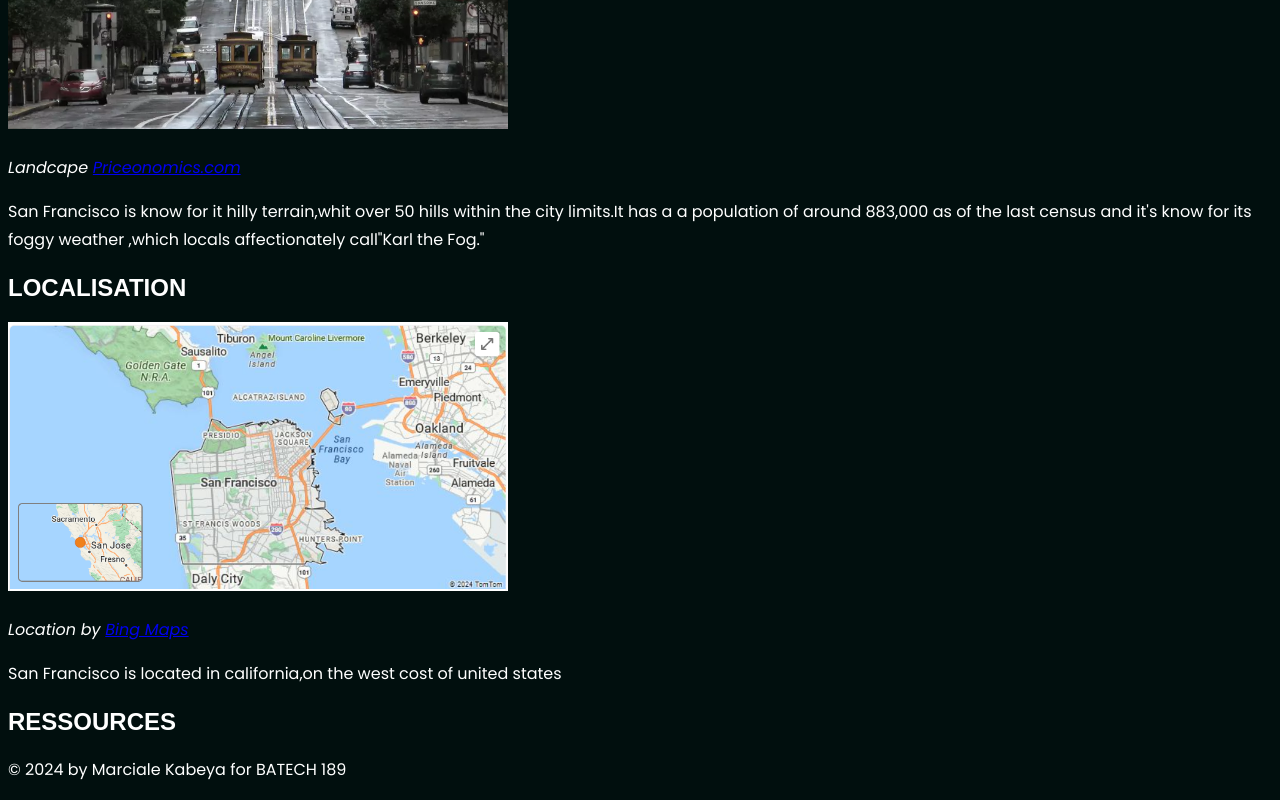
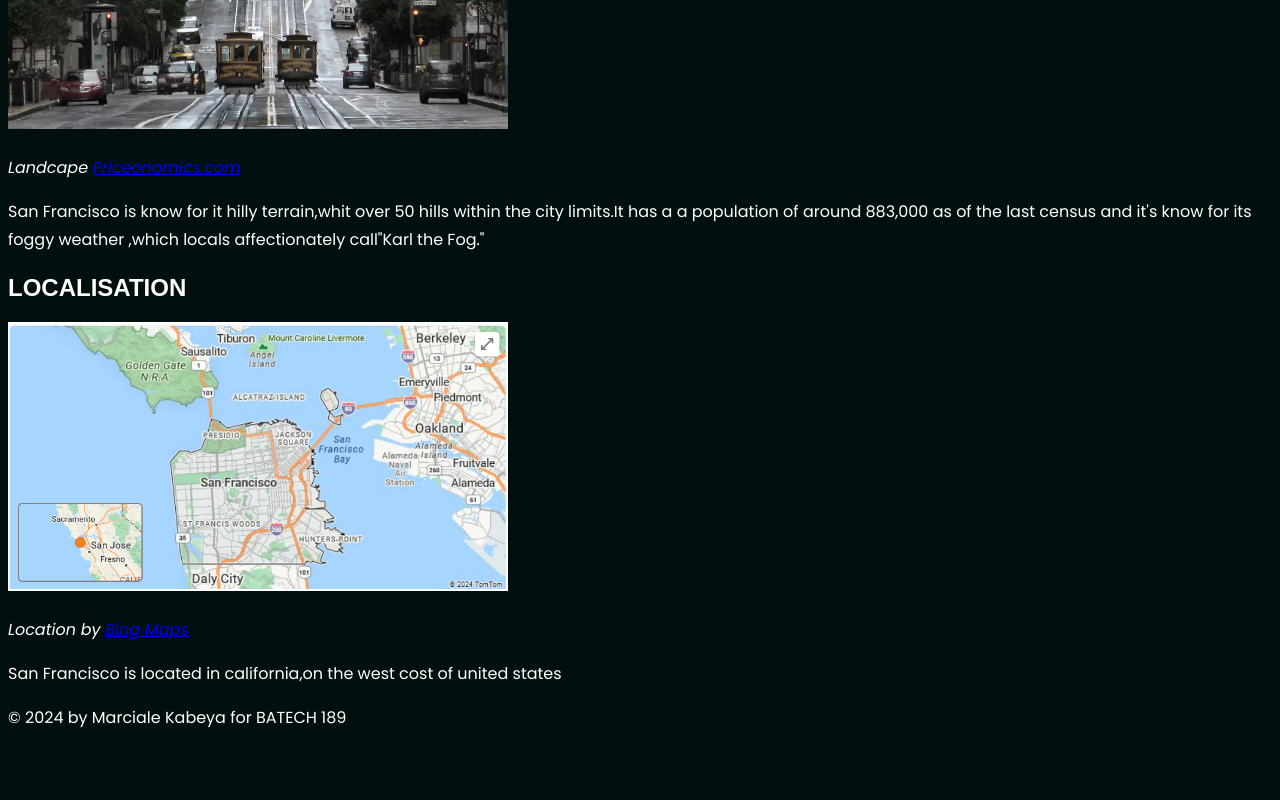
Before and after one commit to Narcikabeya/Project3, a plain HTML site: page index.html in a window 1280 px wide. Shown: the part 1165-1965 px from the top of the page. After the commit the page ends 1913 px from the top, so only its background shows below. Drawn offline with Linux system fonts and the light colour scheme.

Commit message:
Update index.html

```diff
--- a/index.html
+++ b/index.html
@@ -81,9 +81,7 @@
       </p>
       <p> San Francisco is located in california,on the west cost of united states</p>
     </section>
-    <section>
-      <h2> Ressources</h2>
-    </section>
+
     <footer>
       <p>&copy; 2024 by Marciale Kabeya for BATECH 189</p>
     </footer>
```
